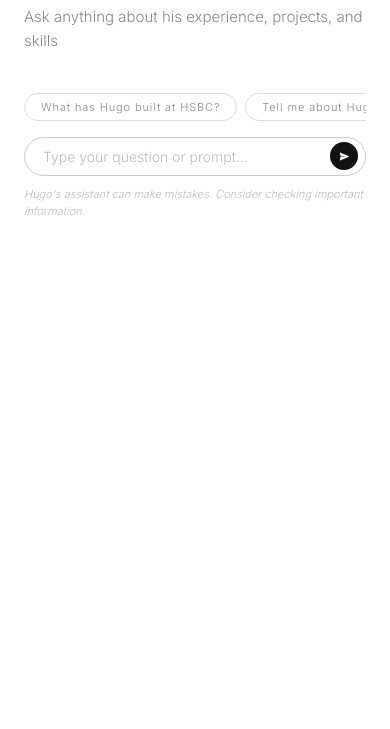
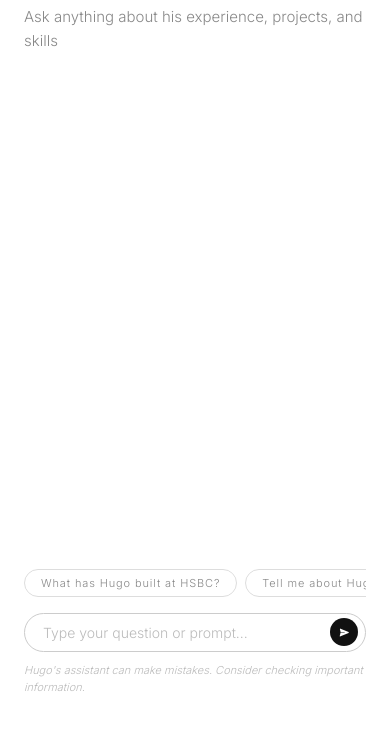
Before and after one commit to hugowph/my-ai-assistant, a website: page index.html in a window 390 px wide. Shown: the part 99-828 px from the top of the page. Drawn offline with nearby package versions, Linux system fonts and the light colour scheme.

Commit message:
Push chips and input to thumb zone on mobile

```diff
--- a/index.html
+++ b/index.html
@@ -304,7 +304,20 @@
     /* ── Mobile ── */
     @media (max-width: 600px) {
       .page {
+        height: 100dvh;
+        align-items: stretch;
         padding: 0 24px;
+      }
+
+      .content {
+        height: 100%;
+        display: flex;
+        flex-direction: column;
+      }
+
+      .bottom-section {
+        margin-top: auto;
+        padding-bottom: 48px;
       }
 
       .heading {
@@ -334,6 +347,9 @@
     <!-- Chat -->
     <div class="chat" id="chat"></div>
 
+    <!-- Bottom section -->
+    <div class="bottom-section">
+
     <!-- Chips -->
     <div class="chips" id="chips">
       <button class="chip">What has Hugo built at HSBC?</button>
@@ -361,6 +377,8 @@
 
     <!-- Disclaimer -->
     <p class="disclaimer">Hugo's assistant can make mistakes. Consider checking important information.</p>
+
+    </div><!-- /bottom-section -->
 
   </div>
 </div>
```
